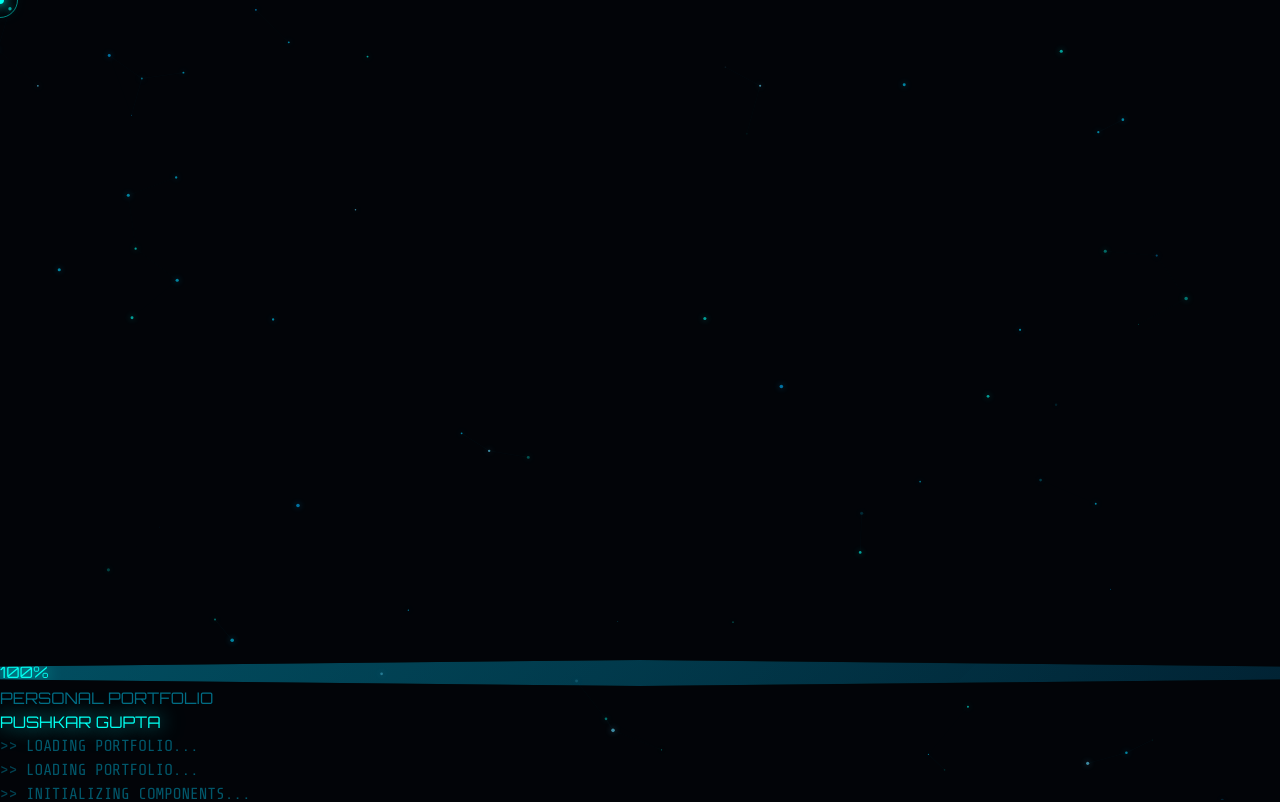
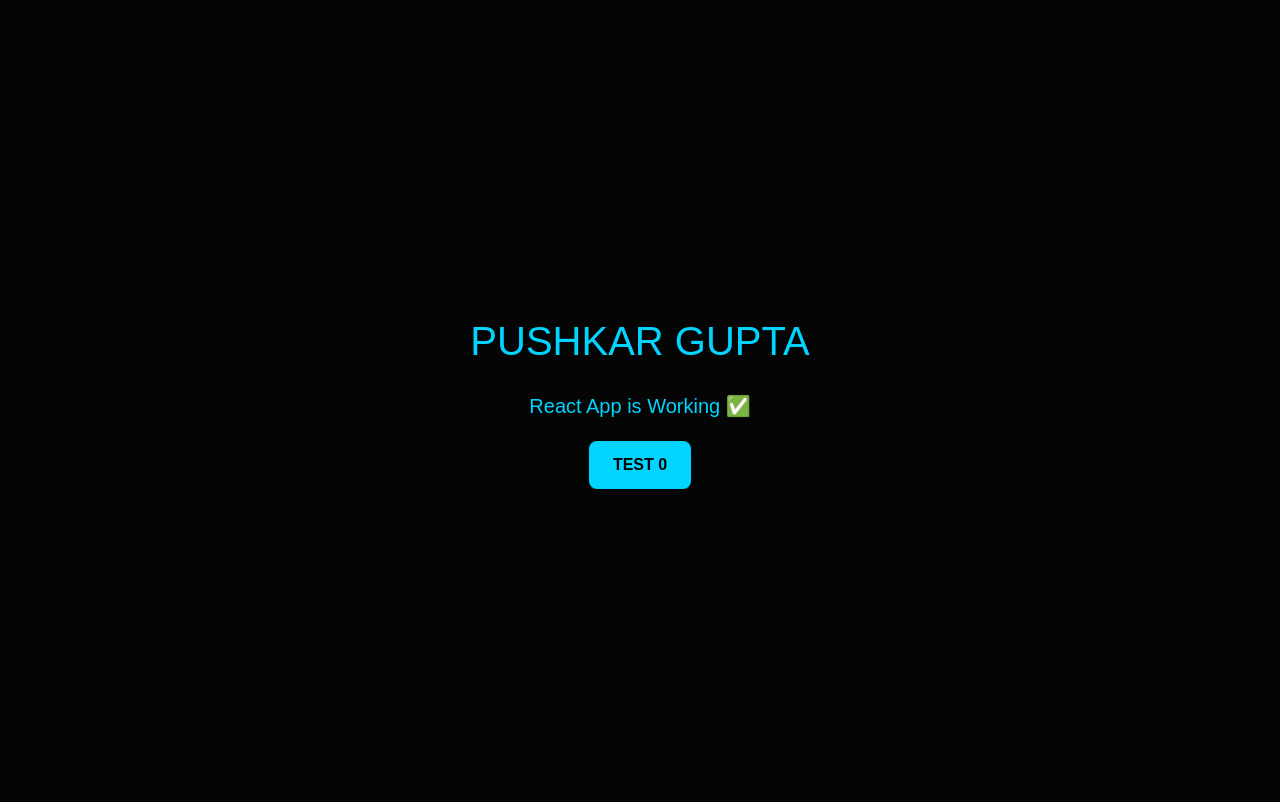
Before and after one commit to Pocket34/pushkar-newportfolio, a React (Vite) app: page / in a window 1280 px wide. Shown: the top 802 px of the page. Built offline with nearby package versions, Linux system fonts and the light colour scheme.

Commit message:
Test React rendering

```diff
--- a/App.tsx
+++ b/App.tsx
@@ -1,126 +1,45 @@
-import { useEffect, useRef, useState } from 'react';
-import LoadingScreen from './components/LoadingScreen';
-import Navbar from './components/Navbar';
-import Particles from './components/Particles';
-import Hero from './components/Hero';
-import About from './components/About';
-import Technologies from './components/Technologies';
-import Statistics from './components/Statistics';
-import Timeline from './components/Timeline';
-import Features from './components/Features';
-import Dashboard from './components/Dashboard';
-import CreatorProfile from './components/CreatorProfile';
-import Testimonials from './components/Testimonials';
-import Team from './components/Team';
-import Contact from './components/Contact';
-import Footer from './components/Footer';
+import { useState } from 'react';
 
 export default function App() {
-  const [loaded, setLoaded] = useState(true);
-  const mouseGlowRef = useRef<HTMLDivElement>(null);
-  const cursorDotRef = useRef<HTMLDivElement>(null);
-  const cursorRingRef = useRef<HTMLDivElement>(null);
-
-  // Custom cursor
-  useEffect(() => {
-    if (!loaded) return;
-    const dot = cursorDotRef.current;
-    const ring = cursorRingRef.current;
-    if (!dot || !ring) return;
-
-    let ringX = 0, ringY = 0;
-    let dotX = 0, dotY = 0;
-
-    const onMove = (e: MouseEvent) => {
-      dotX = e.clientX;
-      dotY = e.clientY;
-    };
-    window.addEventListener('mousemove', onMove);
-
-    let rafId: number;
-    const animate = () => {
-      ringX += (dotX - ringX) * 0.15;
-      ringY += (dotY - ringY) * 0.15;
-      dot.style.transform = `translate(${dotX - 4}px, ${dotY - 4}px)`;
-      ring.style.transform = `translate(${ringX - 18}px, ${ringY - 18}px)`;
-      rafId = requestAnimationFrame(animate);
-    };
-    animate();
-
-    return () => {
-      window.removeEventListener('mousemove', onMove);
-      cancelAnimationFrame(rafId);
-    };
-  }, [loaded]);
-
-  // Mouse glow effect
-  useEffect(() => {
-    if (!loaded) return;
-    const glow = mouseGlowRef.current;
-    if (!glow) return;
-    const onMove = (e: MouseEvent) => {
-      glow.style.left = `${e.clientX}px`;
-      glow.style.top = `${e.clientY}px`;
-    };
-    window.addEventListener('mousemove', onMove, { passive: true });
-    return () => window.removeEventListener('mousemove', onMove);
-  }, [loaded]);
-
-  // Scroll reveal
-  useEffect(() => {
-    if (!loaded) return;
-    const observer = new IntersectionObserver(
-      entries => {
-        entries.forEach(entry => {
-          if (entry.isIntersecting) {
-            entry.target.classList.add('visible');
-          }
-        });
-      },
-      { threshold: 0.1, rootMargin: '0px 0px -50px 0px' }
-    );
-    const elements = document.querySelectorAll('.reveal, .reveal-left, .reveal-right');
-    elements.forEach(el => observer.observe(el));
-    return () => observer.disconnect();
-  }, [loaded]);
+  const [count, setCount] = useState(0);
 
   return (
-    <>
-      <LoadingScreen onComplete={() => setLoaded(true)} />
+    <div
+      style={{
+        minHeight: '100vh',
+        background: '#050505',
+        color: '#00d4ff',
+        display: 'flex',
+        flexDirection: 'column',
+        alignItems: 'center',
+        justifyContent: 'center',
+        fontFamily: 'Arial, sans-serif',
+        textAlign: 'center',
+        padding: '20px',
+      }}
+    >
+      <h1 style={{ fontSize: '40px', marginBottom: '20px' }}>
+        PUSHKAR GUPTA
+      </h1>
 
-      {loaded && (
-        <>
-          {/* Custom cursor */}
-          <div ref={cursorDotRef} className="cursor-dot" />
-          <div ref={cursorRingRef} className="cursor-ring" />
+      <p style={{ fontSize: '20px', marginBottom: '20px' }}>
+        React App is Working ✅
+      </p>
 
-          {/* Mouse glow overlay */}
-          <div ref={mouseGlowRef} className="mouse-glow" />
-
-          {/* Floating particles */}
-          <Particles />
-
-          {/* Navigation */}
-          <Navbar />
-
-          {/* Page content */}
-          <main>
-            <Hero />
-            <About />
-            <Technologies />
-            <Statistics />
-            <Timeline />
-            <Features />
-            <Dashboard />
-            <CreatorProfile />
-            <Testimonials />
-            <Team />
-            <Contact />
-          </main>
-
-          <Footer />
-        </>
-      )}
-    </>
+      <button
+        onClick={() => setCount(count + 1)}
+        style={{
+          padding: '12px 24px',
+          background: '#00d4ff',
+          color: '#000',
+          border: 'none',
+          borderRadius: '8px',
+          fontWeight: 'bold',
+          cursor: 'pointer',
+        }}
+      >
+        TEST {count}
+      </button>
+    </div>
   );
 }
```
